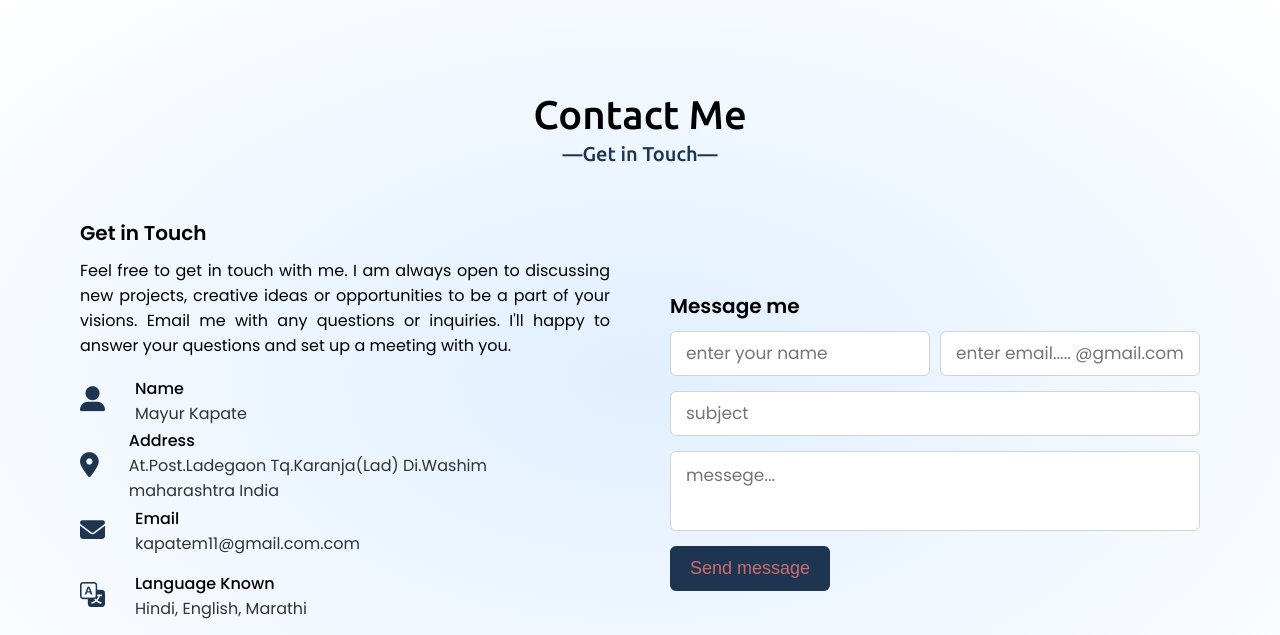
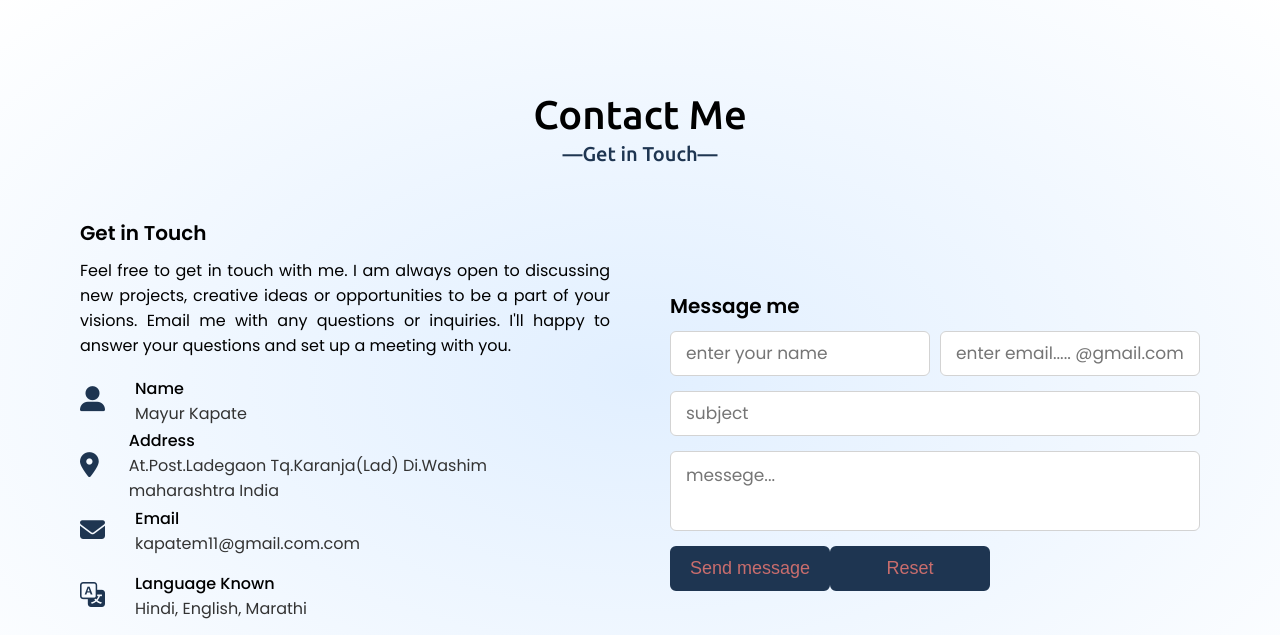
Before and after one commit to mayurkapate11/portfolio, a plain HTML site: page portfolio/index.html in a window 1280 px wide. Shown: the part 3622-4257 px from the top of the page. Drawn offline with nearby package versions, Linux system fonts and the light colour scheme.

Commit message:
Update index.html

```diff
--- a/portfolio/index.html
+++ b/portfolio/index.html
@@ -311,6 +311,7 @@
             </div>
             <div class="button-area">
               <button type="submit">Send message</button>
+               <button type="reset" onclick="reset()">Reset</button>
             </div>
           </form>
         </div>
```
